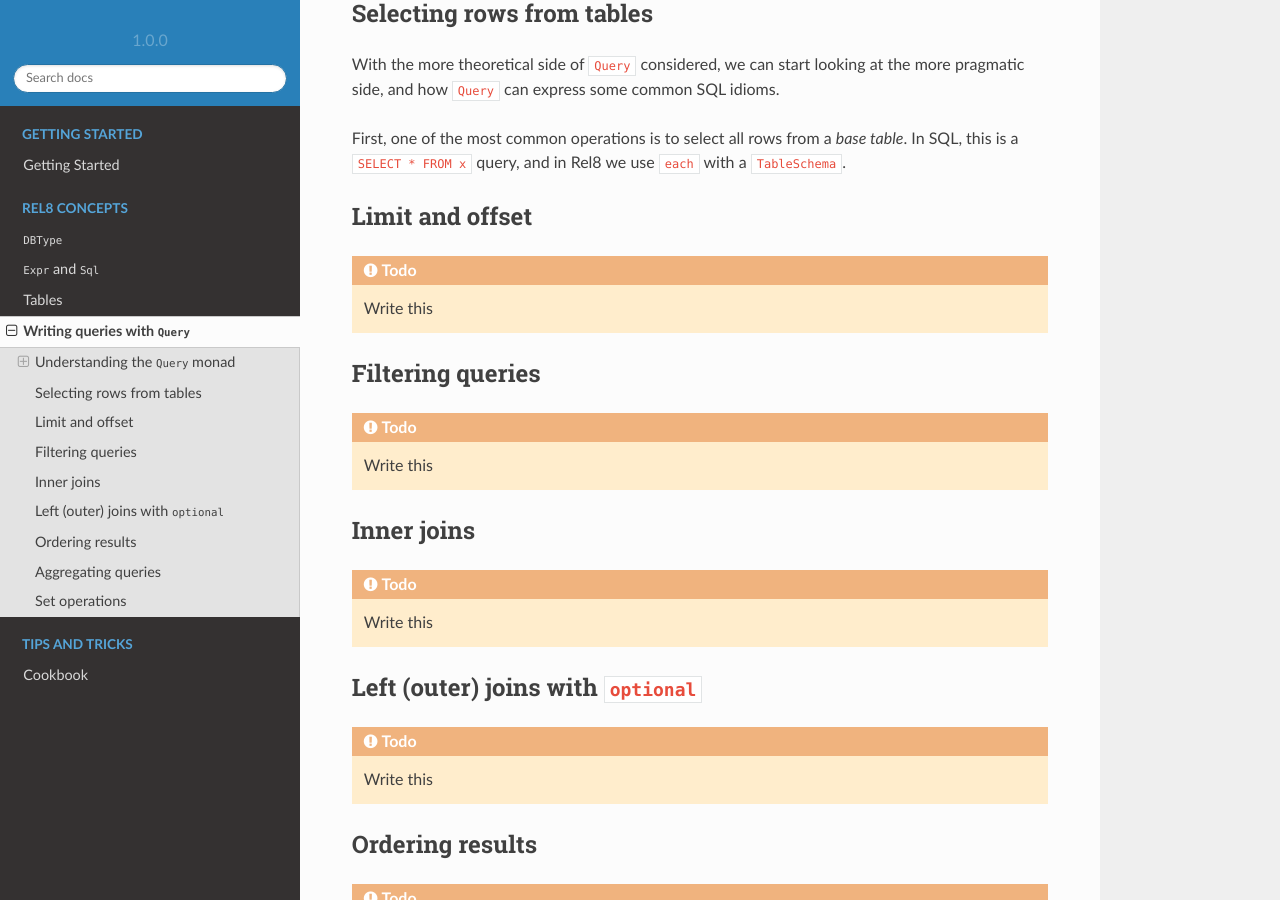
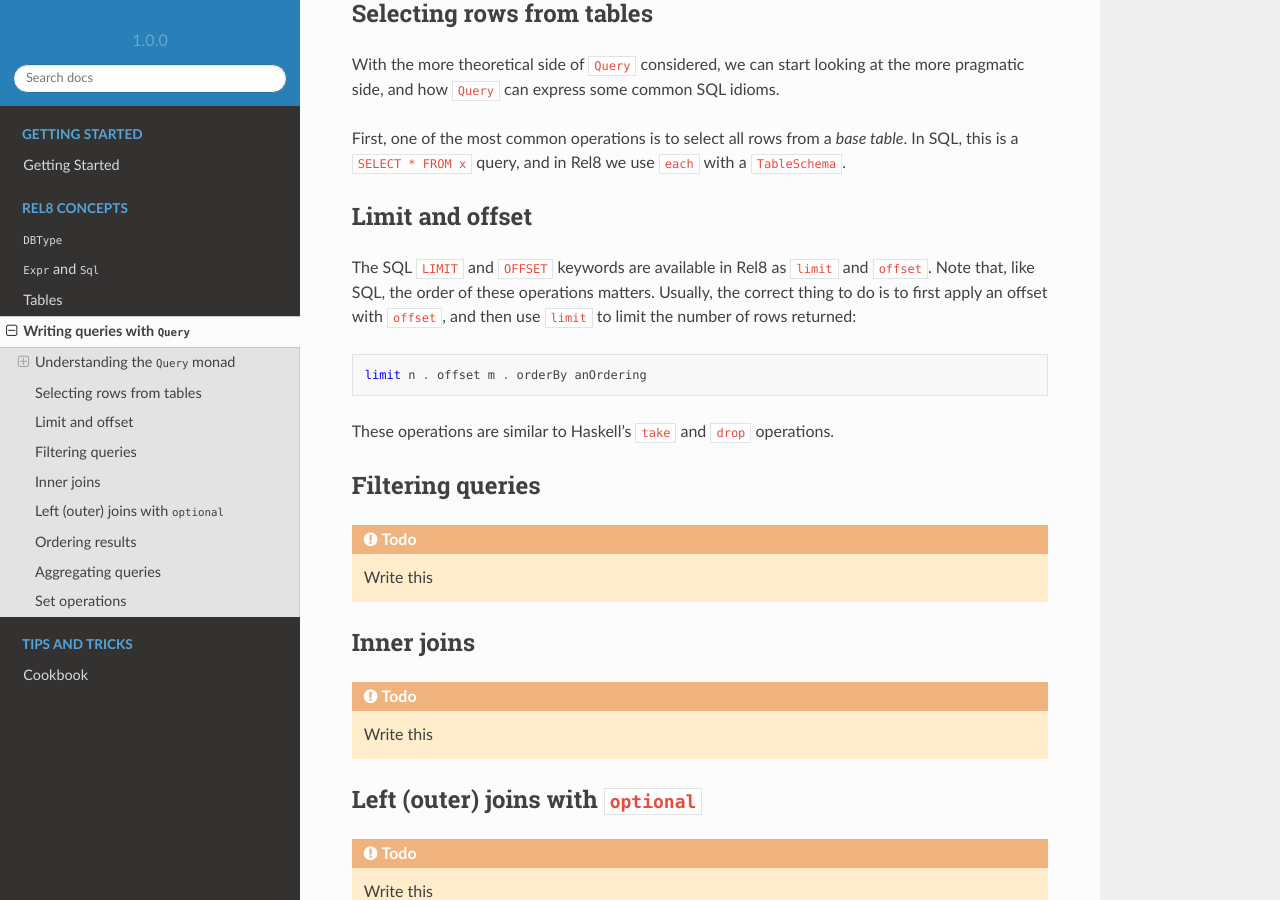
Before and after one commit to circuithub/rel8, a Sphinx documentation site: the page built from docs/concepts/queries.rst, in a window 1280 px wide and 900 px high, scrolled down 2209 px. Built offline with Sphinx 7.4.7 and the Read the Docs theme 2.0.0, drawn with Linux system fonts in a browser that asks for light colours.

Commit message:
Document 'Limit and offset'

```diff
--- a/docs/concepts/queries.rst
+++ b/docs/concepts/queries.rst
@@ -108,9 +108,14 @@ with a ``TableSchema``.
 Limit and offset
 ----------------
 
-.. todo::
+The SQL ``LIMIT`` and ``OFFSET`` keywords are available in Rel8 as ``limit``
+and ``offset``. Note that, like SQL, the order of these operations matters.
+Usually, the correct thing to do is to first apply an offset with ``offset``,
+and then use ``limit`` to limit the number of rows returned::
 
-  Write this
+  limit n . offset m . orderBy anOrdering
+
+These operations are similar to Haskell's ``take`` and ``drop`` operations.
 
 Filtering queries
 -----------------
```
